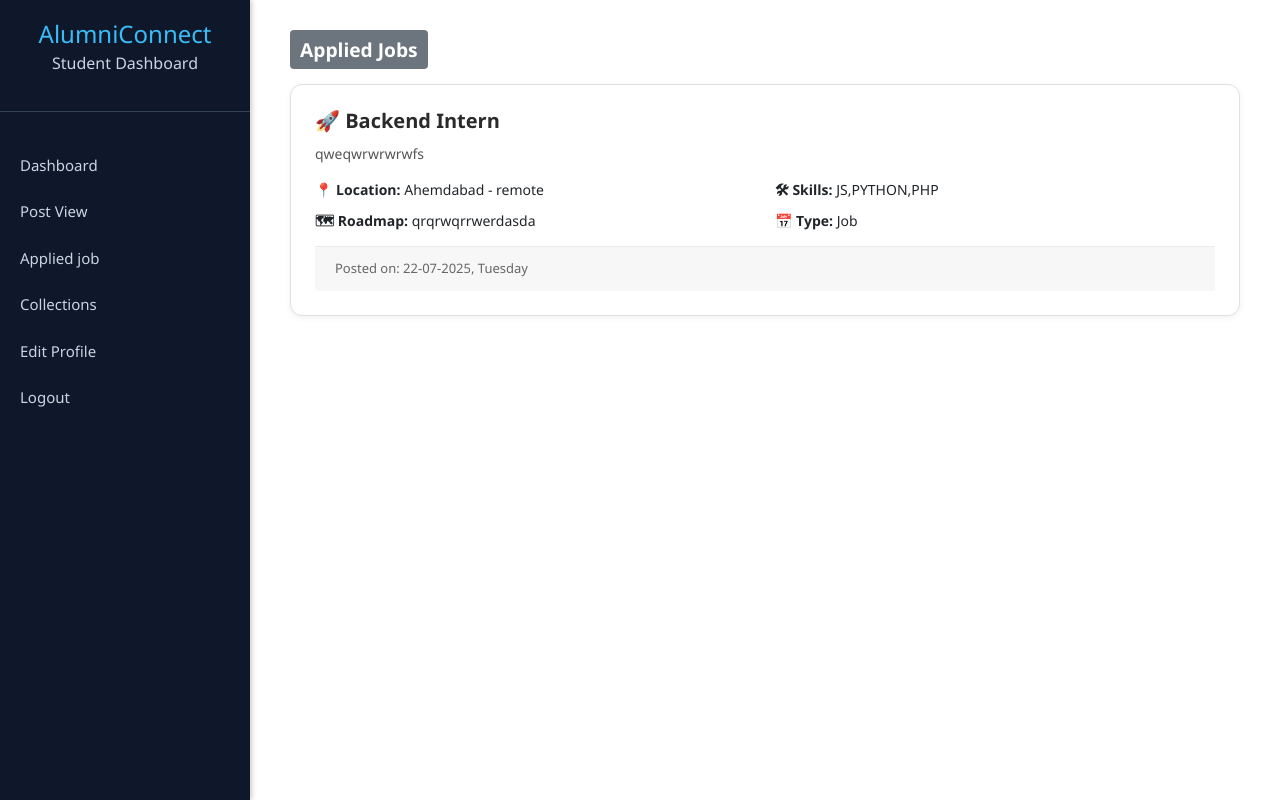
After one commit to GohelBhargav13/AlumniConnect, a PHP site: page /SE_Project/student/student_applied_post.php in a window 1280 px wide. The commit adds this page. Run offline with PHP 8.4, Linux system fonts and the light colour scheme; the visitor is signed in with stand-in values (Sample User, id 1); data comes from the database, SQL or seed files in the repository; tables that the repository leaves empty or names only in its code hold one stand-in row (values such as "Sample post").

Commit message:
student see the applied jobs in there panel

```diff
--- a/student/sidebar.php
+++ b/student/sidebar.php
@@ -12,7 +12,7 @@
 <html lang="en">
 <head>
   <meta charset="UTF-8">
-  <title>Student Dashboard</title>
+  <title>Student Dashboard | Alumni Connect</title>
   <style>
     /* General Reset */
     * {
@@ -103,7 +103,7 @@
     <nav>
       <a href="./student_dashboard.php">Dashboard</a>
       <a href="./student_view_post.php">Post View</a>
-      <a href="#">Articles</a>
+      <a href="./student_applied_post.php">Applied job</a>
       <a href="#">Collections</a>
       <a href="./edit_student_profile.php?edit=<?= htmlspecialchars($user_enrollment) ?>">Edit Profile</a>
       <a href="../logout.php">Logout</a>
--- /dev/null
+++ b/student/student_applied_post.php
@@ -0,0 +1,153 @@
+<?php
+require_once '../utills/db_conn.php';
+
+if (session_status() === PHP_SESSION_NONE) {
+    session_start();
+}
+
+if (!isset($_SESSION['Enroll_no'])) {
+    header("Location: ../login.php");
+    exit();
+}
+
+if (!isset($_SESSION['student_id'])) {
+    $_SESSION['message'] = ["success" => false, "final_msg" => "Id is not set"];
+    header("Location: ./student_dashboard.php");
+    exit();
+}
+
+$student_id = $_SESSION['student_id'];
+
+//optional sql query that work same as original used....
+
+// $sql = "SELECT ap.*, p.post_title,p.post_desc
+//  FROM applystudentmaster ap
+//  JOIN postmaster p ON p.post_id = ap.post_id WHERE student_id = ?";
+
+//Fetch the all details of the post that is applied by the student...
+$sql = "SELECT P.*, ap.post_id,ap.student_id FROM postmaster as p JOIN applystudentmaster ap ON ap.post_id = p.post_id WHERE student_id = ?";
+$sql_stmt = $conn->prepare($sql);
+$sql_stmt->bind_param('i', $student_id);
+
+?>
+<!DOCTYPE html>
+<html lang="en">
+
+<head>
+    <meta charset="UTF-8">
+    <meta name="viewport" content="width=device-width, initial-scale=1.0">
+    <title>Student applied post | Alumni Connect</title>
+    <link rel="stylesheet" href="https://cdn.jsdelivr.net/npm/bootstrap@4.0.0/dist/css/bootstrap.min.css" integrity="sha384-Gn5384xqQ1aoWXA+058RXPxPg6fy4IWvTNh0E263XmFcJlSAwiGgFAW/dAiS6JXm" crossorigin="anonymous">
+    <link href="https://cdn.jsdelivr.net/npm/bootstrap-icons@1.10.5/font/bootstrap-icons.css" rel="stylesheet" />
+    <style>
+        /* Main Content */
+        .main-content {
+            margin-left: 250px;
+            padding: 30px 40px;
+            width: calc(100% - 250px);
+        }
+
+        .post-card {
+            background-color: #fff;
+            border: 1px solid #e0e0e0;
+            border-radius: 12px;
+            padding: 24px;
+            margin-bottom: 20px;
+            box-shadow: 0 2px 6px rgba(0, 0, 0, 0.06);
+            transition: 0.3s ease-in-out;
+        }
+
+        .post-card:hover {
+            box-shadow: 0 8px 18px rgba(0, 0, 0, 0.08);
+        }
+
+        .post-title {
+            font-size: 20px;
+            font-weight: 600;
+            color: #2a2a2a;
+            margin-bottom: 10px;
+        }
+
+        .post-desc {
+            font-size: 14px;
+            color: #555;
+            margin-bottom: 15px;
+        }
+
+        .post-info-grid {
+            display: grid;
+            grid-template-columns: 1fr 1fr;
+            gap: 10px 20px;
+            font-size: 14px;
+            margin-bottom: 15px;
+        }
+
+        .card-footer {
+            display: flex;
+            justify-content: space-between;
+            align-items: center;
+            font-size: 13px;
+            color: #666;
+            border-top: 1px solid #eaeaea;
+            padding-top: 12px;
+            margin-top: 10px;
+        }
+
+        .no-post {
+            text-align: center;
+            font-size: 16px;
+            color: #888;
+        }
+    </style>
+</head>
+
+<body>
+    <!-- Sidebar added... -->
+    <?php include './sidebar.php' ?>
+    <div class="main-content">
+        <!-- <a href="./alumni_dashboard.php"><button class="apply-btn" style="margin-bottom: 20px;">Back</button></a> -->
+        <h2 style="text-align: center; padding:10px; margin-bottom: 15px; font-size: larger;" class="badge badge-secondary">Applied Jobs</h2>
+        <?php if (isset($_SESSION['message'])): ?>
+            <p id="message"><?= htmlspecialchars($_SESSION['message']['final_msg']) ?></p>
+            <script>
+                const message = document.getElementById('message');
+                setTimeout(() => {
+                    message.innerText = '';
+                }, 2000);
+            </script>
+            <?php unset($_SESSION['message']); ?>
+        <?php endif; ?>
+
+        <?php
+        $sql_stmt->execute();
+        $result = $sql_stmt->get_result();
+        if ($result->num_rows > 0):
+
+            while ($row = $result->fetch_assoc()):
+        ?>
+                <div class="post-card">
+                    <input type="hidden" name="post_name" value="<?= htmlspecialchars($row['post_title']) ?>">
+                    <h2 class="post-title">🚀 <?= htmlspecialchars($row['post_title']) ?></h2>
+                    <p class="post-desc"><?= htmlspecialchars($row['post_desc']) ?></p>
+
+                    <div class="post-info-grid">
+                        <div><strong>📍 Location:</strong> <?= htmlspecialchars($row['post_location']) ?></div>
+                        <div><strong>🛠 Skills:</strong> <?= htmlspecialchars($row['post_req_skill']) ?></div>
+                        <div><strong>🗺 Roadmap:</strong> <?= htmlspecialchars($row['post_ded_roadmap']) ?></div>
+                        <div><strong>📅 Type:</strong> <?= htmlspecialchars($row['post_job_type']) ?></div>
+                    </div>
+
+                    <div class="card-footer">
+                        <span>Posted on: <?= htmlspecialchars(date('d-m-Y, l', strtotime($row['post_created_at']))) ?></span>
+                    </div>
+                </div>
+            <?php endwhile; ?>
+
+        <?php else: ?>
+            <div class="no-post">No Applied Jobs</div>
+        <?php endif; ?>
+    </div>
+
+</body>
+
+</html>
--- a/student/student_view_post.php
+++ b/student/student_view_post.php
@@ -6,6 +6,11 @@ use PHPMailer\PHPMailer\Exception;
 require_once '../utills/db_conn.php';
 if (session_status() === PHP_SESSION_NONE) {
   session_start();
+}
+
+if(!isset($_SESSION['Enroll_no'])){
+  header("Location: ../login.php");
+  exit();
 }
 
 // Fetch all posts
```
Also changed, not shown: alumni/alumni_create_post.php (+6 -1 lines).
